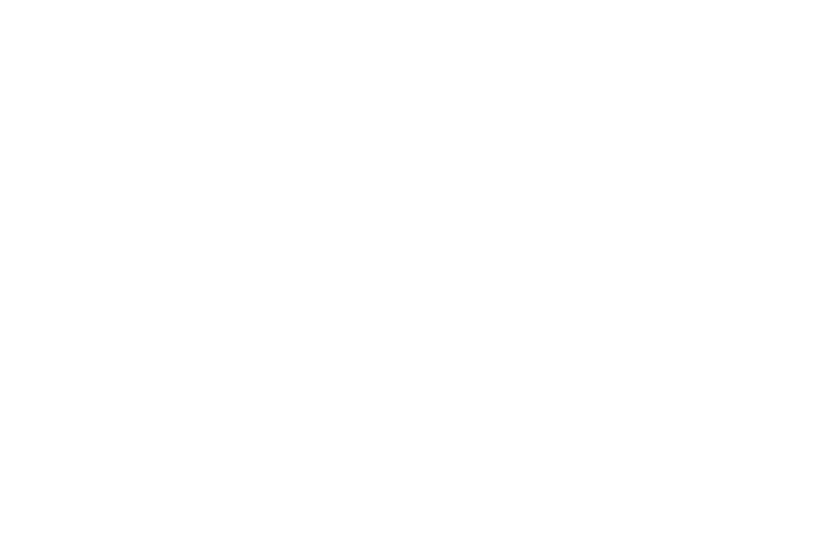
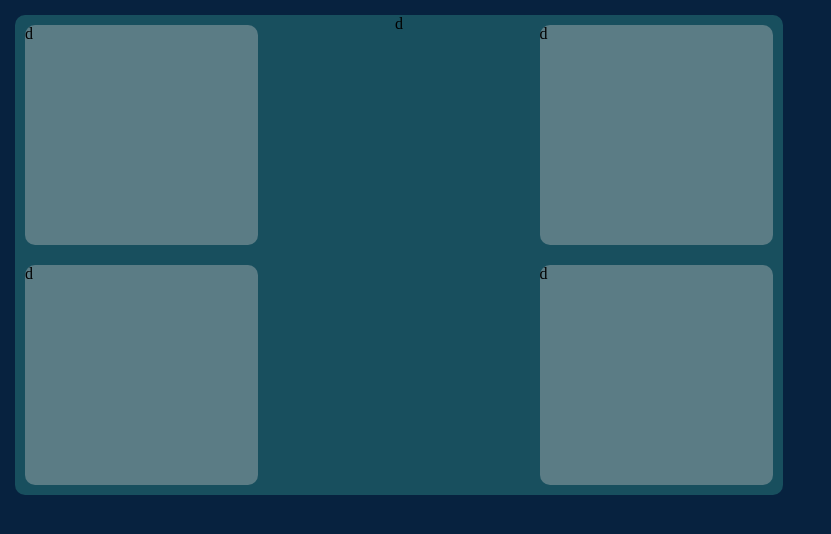
Before and after one commit to kangdokyoung/SunTrackingModule, a React (Create React App) app in the folder my-app/: page / in a window 1280 px wide. Shown: the top 534 px of the page, without its empty margins (0-831 px from the left). Built offline with nearby package versions, Linux system fonts and the light colour scheme.

Commit message:
작업중

```diff
--- a/my-app/src/App.js
+++ b/my-app/src/App.js
@@ -1,8 +1,22 @@
+import { createGlobalStyle } from "styled-components";
+import Main from "./component/main/Main";
+
+const GlobalStyle = createGlobalStyle`
+  *, *:: before, *:: after {
+    box-sizing: border-box;
+    padding:0px;
+    margin:0px;
+  }
+`
+
 function App() {
   return (
-    <div className="App">
-
-    </div>
+    <>
+      <GlobalStyle />
+      <div className="App">
+        <Main />
+      </div>
+    </>
   );
 }
 
--- a/my-app/src/component/light/LightMain.jsx
+++ b/my-app/src/component/light/LightMain.jsx
@@ -6,24 +6,24 @@ const Scontainer = styled.div`
     width: 60vw;
     height: 60vh;
     background-color: rgb(24, 79, 94);
+    justify-content:space-between;
+    border-radius: 10px;
 `
 
-const Sleft = styled.div`
+const SBox = styled.div`
     display:flex;
     flex-direction:column;
-    width: 30%;
-    height: 45%;
+    width: 33%;
+    height: 100%;
+    justify-content:center;
 `
 
-const Sright = styled.div`
-    display:flex;
-    flex-direction:column;
-    width: 30%;
-    height: 45%;
-`
 
 const Slight = styled.div`
     background-color: rgb(91, 124, 133);
+    margin: 10px;
+    border-radius: 10px;
+    height: 50%;
 `
 
 
@@ -31,18 +31,25 @@ const Slight = styled.div`
 function LightMain() {
     return (
         <Scontainer>
-            <Sleft>
+            <SBox>
                 <Slight>
-
+                    d
                 </Slight>
-
-            </Sleft>
+                <Slight>
+                    d
+                </Slight>
+            </SBox>
             <div>
-
+d
             </div>
-            <Sright>
-
-            </Sright>
+            <SBox>
+                <Slight>
+                    d
+                </Slight>
+                <Slight>
+                    d
+                </Slight>
+            </SBox>
 
         </Scontainer>
     );
--- a/my-app/src/component/main/Main.jsx
+++ b/my-app/src/component/main/Main.jsx
@@ -1,10 +1,18 @@
 import React from 'react';
+import LightMain from '../light/LightMain';
+import styled from 'styled-components';
 
+const Scontainer = styled.div`
+    background-color: rgb(7, 34, 63);
+    height: 100vh;
+    padding: 15px;
+`
 const Main = ()=> {
 
     return (
-        <>
-        </>
+        <Scontainer>
+            <LightMain />
+        </Scontainer>
     );
 }
 
```
